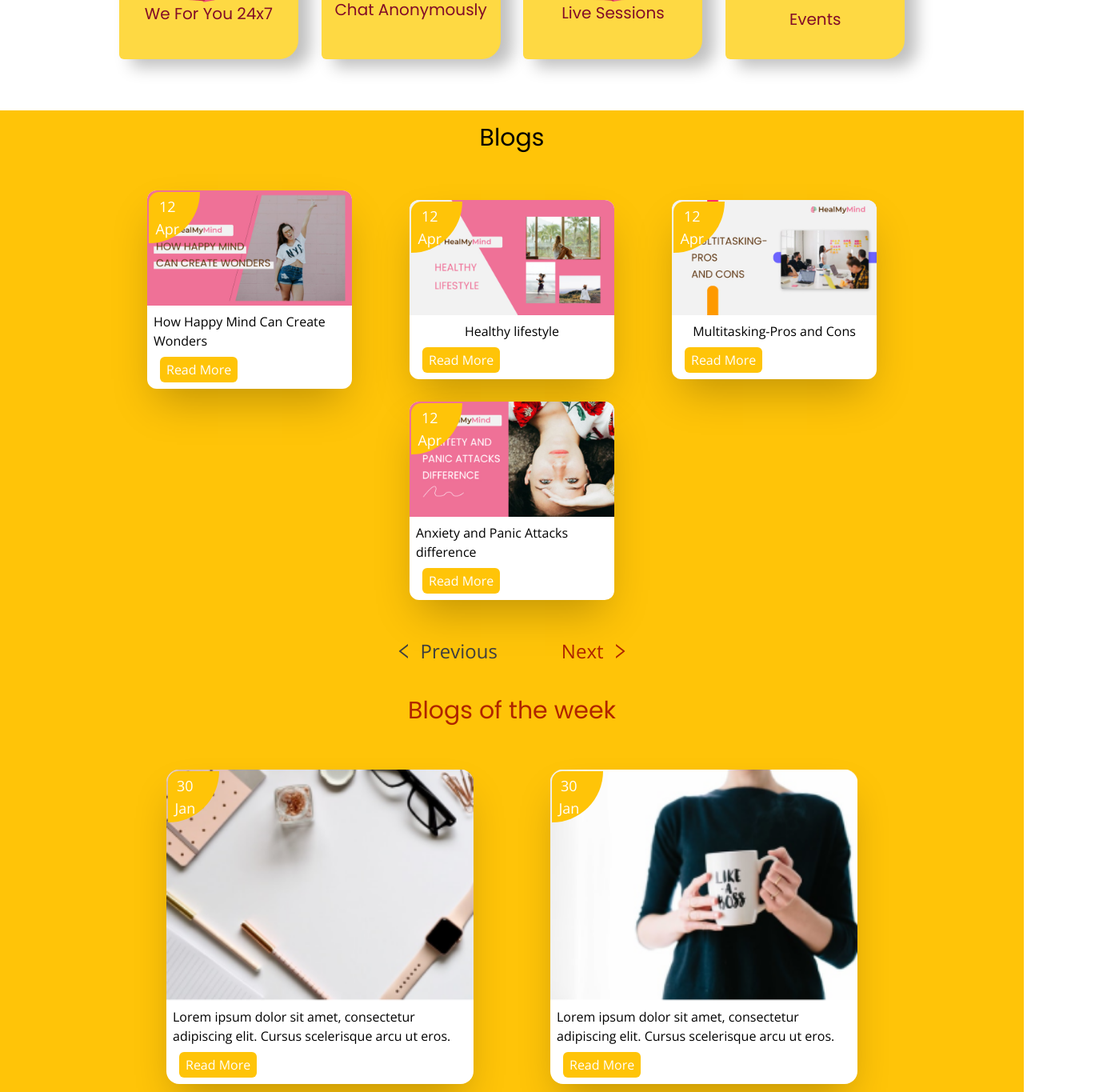
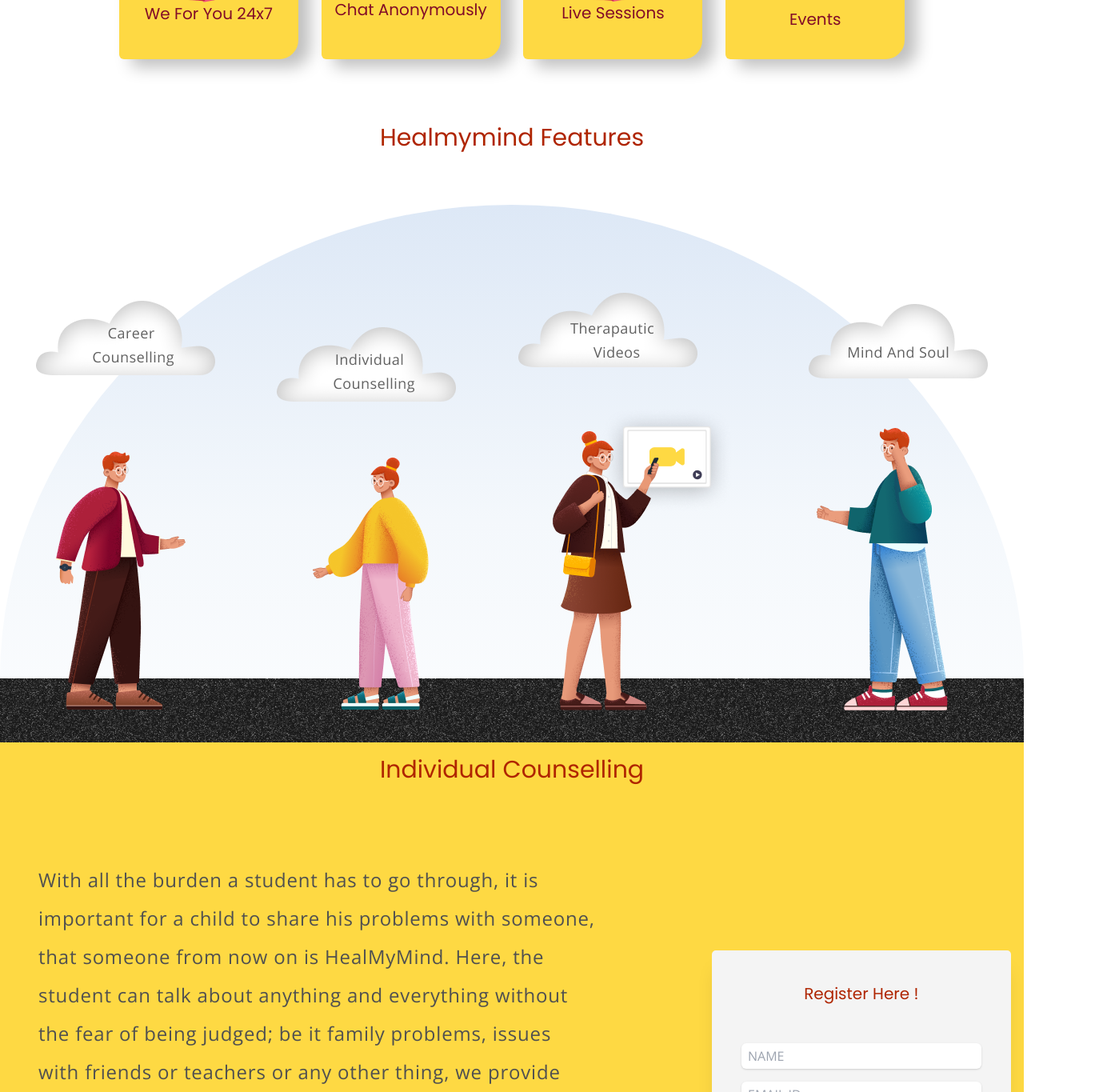
Before and after one commit to IVARA-Application/IV-WEB-TEAM-HEALMYMIND, a React (Create React App) app: page / in a window 1280 px wide. Shown: the part 1340-2705 px from the top of the page at 80% size, 1374 px wide, since content can reach past the window. Built offline with nearby package versions, Linux system fonts and the light colour scheme.

Commit message:
blogs done

```diff
--- a/src/assests/index.css
+++ b/src/assests/index.css
@@ -26,12 +26,17 @@
   margin-bottom: 1rem;
 }
 
+.main-page h1 {
+  color: black;
+}
+
 /* About-us */
 
 .card,
 .anxiety-page,
 .therapeautic,
-.counselling {
+.counselling,
+.blogs-page {
   background-color: #fed943;
 }
 
@@ -86,9 +91,6 @@
 }
 
 /* blogs */
-.blogs-page {
-  background-color: #ffc408;
-}
 
 .blog-card {
   width: 16rem;
@@ -131,6 +133,9 @@
 
 .footer {
   background-color: #505050;
+  color: white;
+}
+.footer h1 {
   color: white;
 }
 
@@ -185,10 +190,15 @@
 
 /* career counselling */
 
+h1 {
+  color: #af2500;
+}
+
 .form-container {
   background-color: #f4f4f4;
   flex: 0.3;
   max-height: auto;
+  border-radius: 5px;
 }
 
 .form-container h1,
--- a/src/components/Blogs.js
+++ b/src/components/Blogs.js
@@ -12,20 +12,6 @@
 import { Link } from "react-router-dom";
 
 const staticBlogAsset = [
-  {
-    image: img6,
-    text: "How Happy Mind Can Create Wonders",
-    link: "/HowHappyMindCanCreateWonders",
-    day: "12",
-    month: "Apr",
-  },
-  {
-    image: img5,
-    text: "Healthy lifestyle",
-    link: "/HealthyLifestyleOfAStudent",
-    day: "12",
-    month: "Apr",
-  },
   {
     image: img1,
     text: "Multitasking-Pros and Cons",
@@ -43,7 +29,7 @@
   {
     image: img2,
     text: "Tackling Stress at work",
-    link: "TacklingStress",
+    link: "/TacklingStress",
     day: "12",
     month: "Apr",
   },
@@ -134,35 +120,33 @@
         </div>
         <h1 className="botw text-3xl text-center py-6">Blogs of the week</h1>
         <div className="blog-cards w-4/5 mx-auto lg:w-full lg:mx-0 flex flex-wrap gap-4 items-center justify-center lg:justify-evenly py-8">
-          <div className="botw-card relative rounded-2xl shadow-2xl">
+          <div className="botw-card relative rounded-2xl shadow-2xl overflow-hidden">
             <span className="quarter-circle absolute flex text-lg text-center pl-2 items-center w-16 h-16 top-0 left-0">
-              30 <br /> Jan
+              12 <br /> Apr
             </span>
-            <img src={card5} className="w-full object-contain" />
+            <img src={img6} className="w-full object-contain" />
             <div className="flex items-center justify-center px-2 py-2">
-              <p>
-                Lorem ipsum dolor sit amet, consectetur adipiscing elit. Cursus
-                scelerisque arcu ut eros.
-              </p>
+              <p className="text-xl">How Happy MindCan Create Wonders</p>
             </div>
+            <Link to="/HowHappyMindCanCreateWonders">
               <button className="blog-button px-2 py-1 rounded-md mx-4">
                 Read More
               </button>
+            </Link>
           </div>
-          <div className="botw-card relative rounded-2xl shadow-2xl">
+          <div className="botw-card relative rounded-2xl shadow-2xl overflow-hidden">
             <span className="quarter-circle absolute flex text-lg text-center pl-2 items-center rounded-br-full w-16 h-16 top-0 left-0">
-              30 <br /> Jan
+              12 <br /> Apr
             </span>
-            <img src={card6} className="w-full object-contain" />
+            <img src={img5} className="w-full object-contain" />
             <div className="flex items-center justify-center px-2 py-2">
-              <p>
-                Lorem ipsum dolor sit amet, consectetur adipiscing elit. Cursus
-                scelerisque arcu ut eros.
-              </p>
+              <p className="text-xl">Healthy Lifestyle</p>
             </div>
+            <Link to="/HealthyLifestyleOfAStudent">
               <button className="blog-button px-2 py-1 rounded-md mx-4 ">
                 Read More
               </button>
+            </Link>
           </div>
         </div>
       </div>
--- a/src/components/blogs/AnxietyAndPanicAttacks.js
+++ b/src/components/blogs/AnxietyAndPanicAttacks.js
@@ -364,11 +364,6 @@
               <AiIcons.AiOutlineCaretRight />
             </button>
           </div>
-          <p className="px-4 lg:px-12 py-4">
-            Lorem ipsum dolor sit amet consectetur, adipisicing elit. Reiciendis
-            natus voluptatum, reprehenderit cupiditate mollitia rem ducimus
-            laborum temporibus nobis veniam?
-          </p>
         </div>
         <div className="right-side-blog flex flex-col items-center justify-center flex-1 py-4 lg:py-0">
           <img src={img} alt="" className="rounded-md" />
--- a/src/components/blogs/EssentialsToManage.js
+++ b/src/components/blogs/EssentialsToManage.js
@@ -245,11 +245,6 @@
               <AiIcons.AiOutlineCaretRight />
             </button>
           </div>
-          <p className="px-4 lg:px-12 py-4">
-            Lorem ipsum dolor sit amet consectetur, adipisicing elit. Reiciendis
-            natus voluptatum, reprehenderit cupiditate mollitia rem ducimus
-            laborum temporibus nobis veniam?
-          </p>
         </div>
         <div className="right-side-blog flex flex-col items-center justify-center flex-1 py-4 lg:py-0">
           <img src={img} alt="" className="rounded-md" />
--- a/src/components/blogs/HealthyLifestyleOfAStudent.js
+++ b/src/components/blogs/HealthyLifestyleOfAStudent.js
@@ -228,11 +228,6 @@
               <AiIcons.AiOutlineCaretRight />
             </button>
           </div>
-          <p className="px-4 lg:px-12 py-4">
-            Lorem ipsum dolor sit amet consectetur, adipisicing elit. Reiciendis
-            natus voluptatum, reprehenderit cupiditate mollitia rem ducimus
-            laborum temporibus nobis veniam?
-          </p>
         </div>
         <div className="right-side-blog flex flex-col items-center justify-center flex-1 py-4 lg:py-0">
           <img src={img} alt="" className="rounded-md" />
--- a/src/components/blogs/HowHappyMindCanCreateWonders.js
+++ b/src/components/blogs/HowHappyMindCanCreateWonders.js
@@ -115,11 +115,6 @@
               <AiIcons.AiOutlineCaretRight />
             </button>
           </div>
-          <p className="px-4 lg:px-12 py-4">
-            Lorem ipsum dolor sit amet consectetur, adipisicing elit. Reiciendis
-            natus voluptatum, reprehenderit cupiditate mollitia rem ducimus
-            laborum temporibus nobis veniam?
-          </p>
         </div>
         <div className="right-side-blog flex flex-col items-center justify-center flex-1 py-4 lg:py-0">
           <img src={img} alt="" className="rounded-md" />
--- a/src/components/blogs/Multitasking.js
+++ b/src/components/blogs/Multitasking.js
@@ -231,11 +231,6 @@
               <AiIcons.AiOutlineCaretRight />
             </button>
           </div>
-          <p className="px-4 lg:px-12 py-4">
-            Lorem ipsum dolor sit amet consectetur, adipisicing elit. Reiciendis
-            natus voluptatum, reprehenderit cupiditate mollitia rem ducimus
-            laborum temporibus nobis veniam?
-          </p>
         </div>
         <div className="right-side-blog flex flex-col items-center justify-center flex-1 py-4 lg:py-0">
           <img src={img} alt="" className="rounded-md" />
--- a/src/components/blogs/TacklingStress.js
+++ b/src/components/blogs/TacklingStress.js
@@ -209,11 +209,6 @@
               <AiIcons.AiOutlineCaretRight />
             </button>
           </div>
-          <p className="px-4 lg:px-12 py-4">
-            Lorem ipsum dolor sit amet consectetur, adipisicing elit. Reiciendis
-            natus voluptatum, reprehenderit cupiditate mollitia rem ducimus
-            laborum temporibus nobis veniam?
-          </p>
         </div>
         <div className="right-side-blog flex flex-col items-center justify-center flex-1 py-4 lg:py-0">
           <img src={img} alt="" className="rounded-md" />
--- a/src/pages/HomePage.jsx
+++ b/src/pages/HomePage.jsx
@@ -3,13 +3,21 @@
 import AboutUs from "../components/AboutUs";
 import Blogs from "../components/Blogs";
 import ContactUs from "../components/ContactUs";
+import HealMyMind from "../components/HealMyMind";
 import MainPage from "../components/MainPage";
+import IndividualCounselling from "../components/IndividualCounselling";
+import CareerCounselling from "../components/CareerCounselling";
+import TherapeauticAudio from "../components/TherapeauticAudios";
 
 export default function HomePage() {
   return (
     <div>
       <MainPage />
       <AboutUs />
+      <HealMyMind />
+      <IndividualCounselling />
+      <CareerCounselling />
+      <TherapeauticAudio />
       <Blogs />
       <ContactUs />
     </div>
```
Also changed, not shown: src/components/TherapeauticAudios.js (+11 -9 lines). Lines whose indentation alone changed are shown as unchanged.
